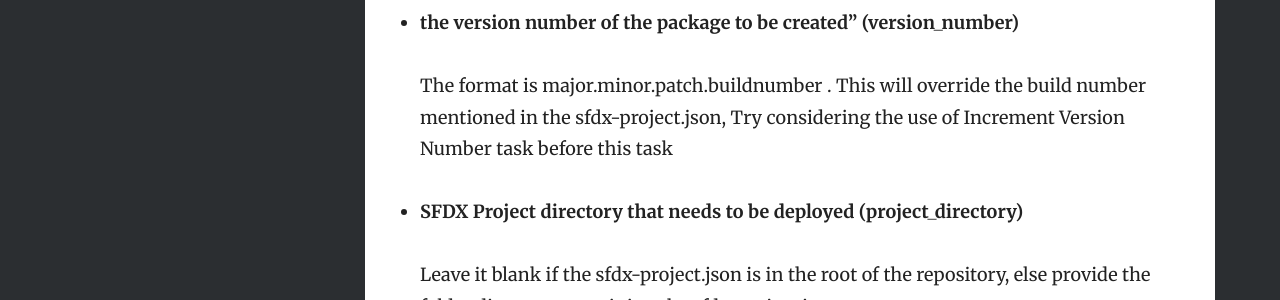
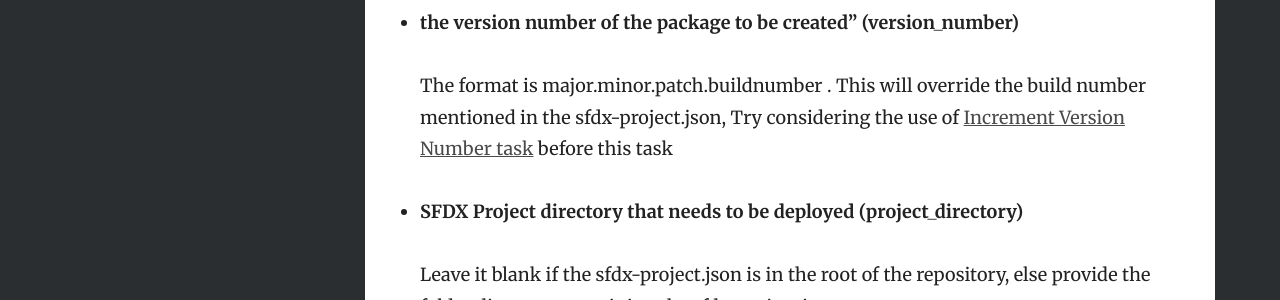
Before and after one commit to nbatterham/sfpowerscripts-doc, a Jekyll site: the page built from _docs/Tasks/Packaging-Tasks/Create Source based Packaging.md, in a window 1280 px wide. Shown: the part 1184-1484 px from the top of the page. Built offline with Jekyll 4.4.1, drawn with Linux system fonts in a browser that asks for light colours; part of the change alters nothing that is shown.

```diff
--- a/_docs/Tasks/Packaging-Tasks/Create Source based Packaging.md
+++ b/_docs/Tasks/Packaging-Tasks/Create Source based Packaging.md
@@ -24,7 +24,7 @@ version: 4.0.0
 
 * **the version number of the package to be created" (version\_number)**
 
-  The format is major.minor.patch.buildnumber . This will override the build number mentioned in the sfdx-project.json, Try considering the use of Increment Version Number task before this task
+  The format is major.minor.patch.buildnumber . This will override the build number mentioned in the sfdx-project.json, Try considering the use of [Increment Version Number task](/Tasks/Packaging-Tasks/Increment%20Version%20number%20of%20a%20package/) before this task
 
 * **SFDX Project directory that needs to be deployed (project\_directory)**
 
```
